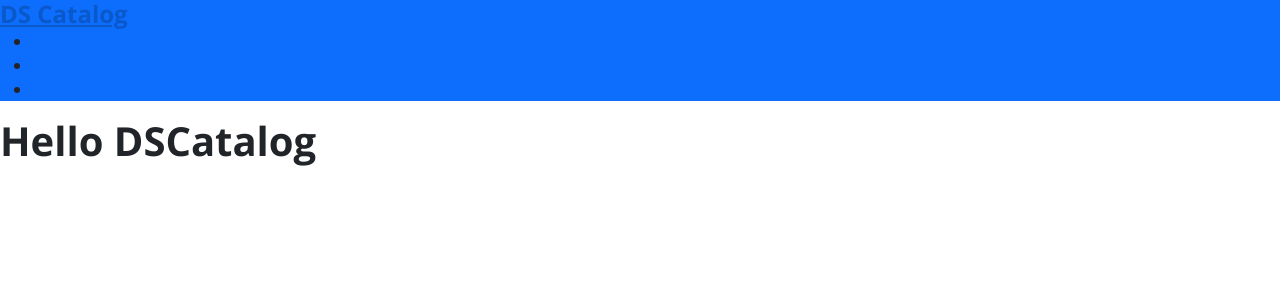
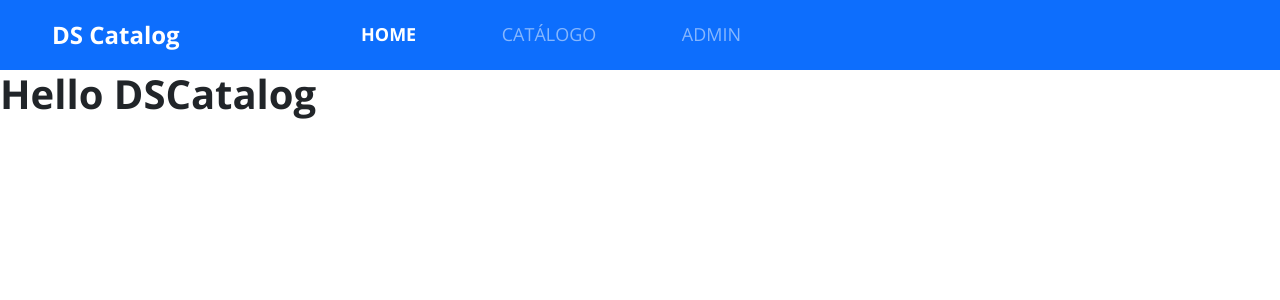
Before and after one commit to Paulojosep/dscatalog, a React (Create React App) app in the folder frontweb/: page / in a window 1280 px wide. Shown: the top 300 px of the page. Built offline with nearby package versions, Linux system fonts and the light colour scheme.

Commit message:
Navbar styling

```diff
--- a/frontweb/src/App.css
+++ b/frontweb/src/App.css
@@ -8,3 +8,8 @@
     font-weight: 700;
     margin-bottom: 0;
 }
+
+a, a:hover {
+    text-decoration: none;
+    color: unset;
+}
--- a/frontweb/src/components/NavBar/index.tsx
+++ b/frontweb/src/components/NavBar/index.tsx
@@ -1,14 +1,32 @@
+import './styles.css';
+import 'bootstrap/js/src/collapse.js'
+
 const NavBar = () => {
   return (
-    <nav className="bg-primary">
-      <div>
-        <a href="link">
+    <nav className="navbar navbar-expand-md navbar-dark bg-primary main-nav">
+      <div className="container-fluid">
+        <a href="link" className="nav-logo-text">
           <h4>DS Catalog</h4>
         </a>
-        <div>
-          <ul>
+
+        <button
+          className="navbar-toggler"
+          type="button"
+          data-bs-toggle="collapse"
+          data-bs-target="#dscatalog-navbar"
+          aria-controls="dscatalog-navbar"
+          aria-expanded="false"
+          aria-label="Toggle navigation"
+        >
+          <span className="navbar-toggler-icon"></span>
+        </button>
+
+        <div className="collapse navbar-collapse" id="dscatalog-navbar">
+          <ul className="navbar-nav offset-md-2 main-menu">
             <li>
-              <a href="link">HOME</a>
+              <a href="link" className="active">
+                HOME
+              </a>
             </li>
             <li>
               <a href="link">CATÁLOGO</a>
--- /dev/null
+++ b/frontweb/src/components/NavBar/styles.css
@@ -0,0 +1,28 @@
+.main-nav {
+    padding-left: 40px;
+    min-height: 70px;
+}
+
+.nav-logo-text, .nav-logo-text:hover {
+    color: #FFF;
+}
+
+.main-menu {
+    display: flex;
+    font-size: 18px;
+    width: 380px;
+    justify-content: space-between;
+}
+
+.main-menu a {
+    color: rgba(255, 255, 255, 0.5);
+}
+
+.main-menu a:hover {
+    color: #FFF;
+}
+
+.main-menu a.active {
+    color: #FFF;
+    font-weight: bold;
+}
```
